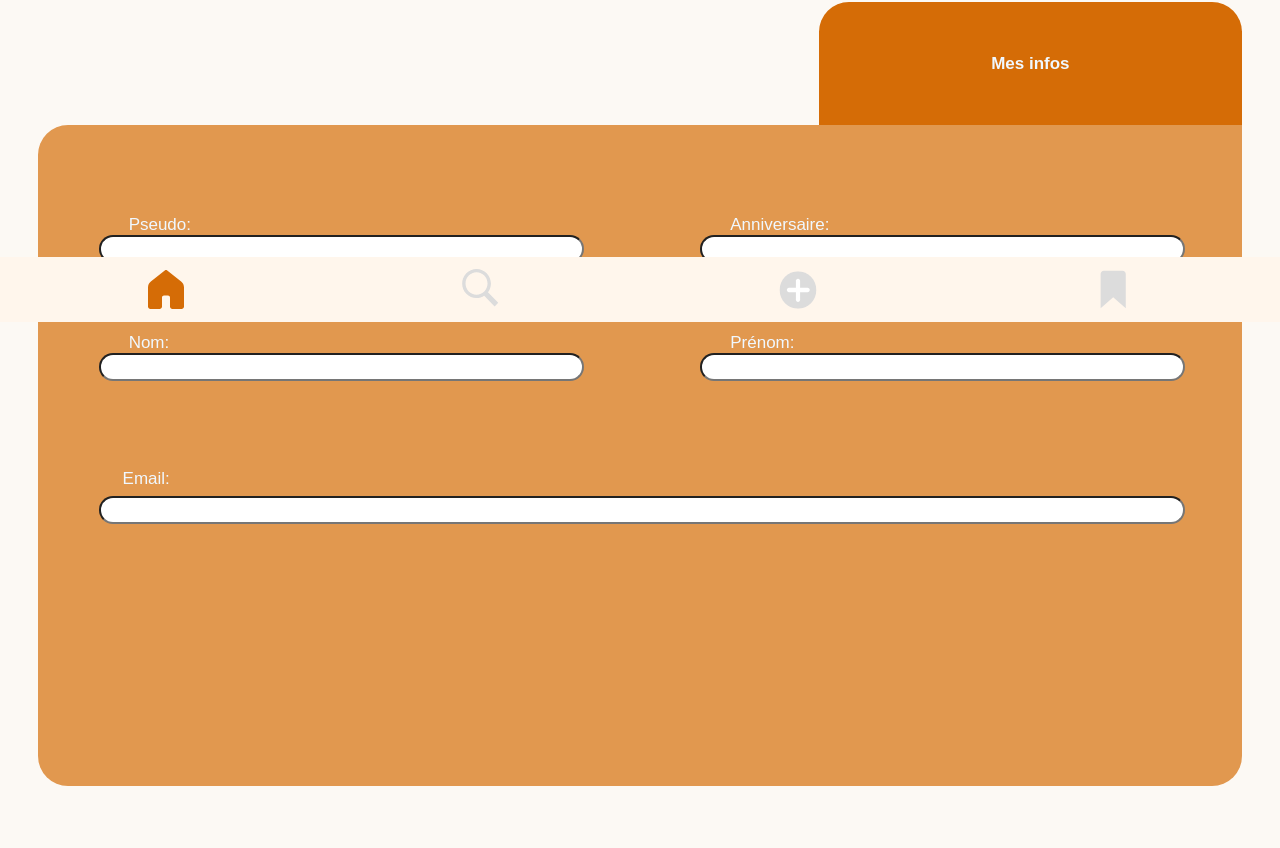
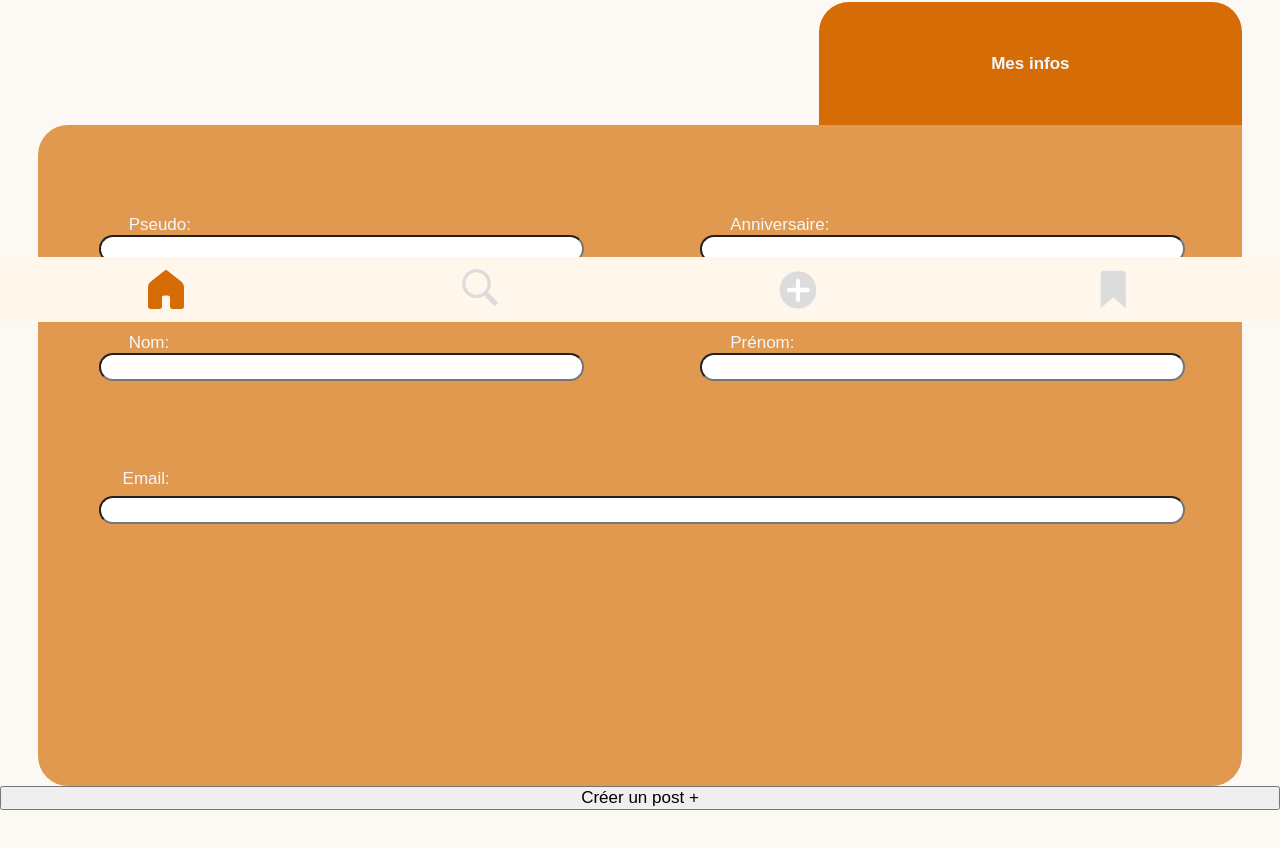
Before and after one commit to WildCodeSchool/0923-lille-JS-eatingnamnam, a React (Vite) app in the folder frontend/: page /profile in a window 1280 px wide. Shown: the part 478-1326 px from the top of the page. Built offline with nearby package versions, Linux system fonts and the light colour scheme; a web font is replaced by a local one.

Commit message:
Update UserProfil.jsx

```diff
--- a/frontend/src/pages/UserProfil/UserProfil.jsx
+++ b/frontend/src/pages/UserProfil/UserProfil.jsx
@@ -1,3 +1,4 @@
+/* eslint-disable react/button-has-type */
 import "./UserProfil.scss";
 
 function UserProfil() {
@@ -35,6 +36,9 @@ function UserProfil() {
         </label>
         <input className="UserProfil__mail__input" type="text" />
       </form>
+      <button className="UserProfil__button__post" type="button">
+        Créer un post +
+      </button>
     </>
   );
 }
```
